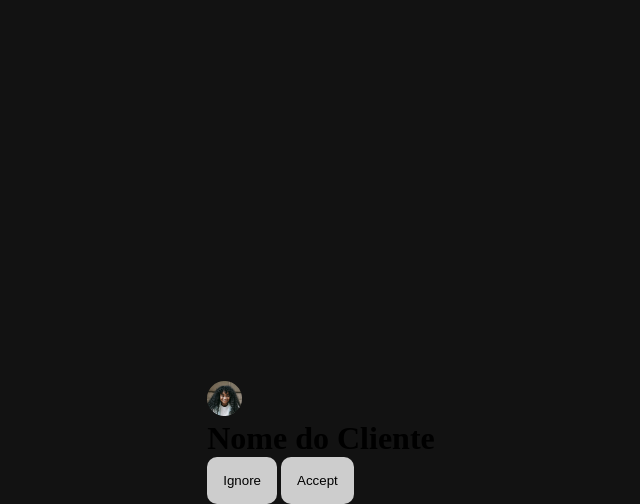
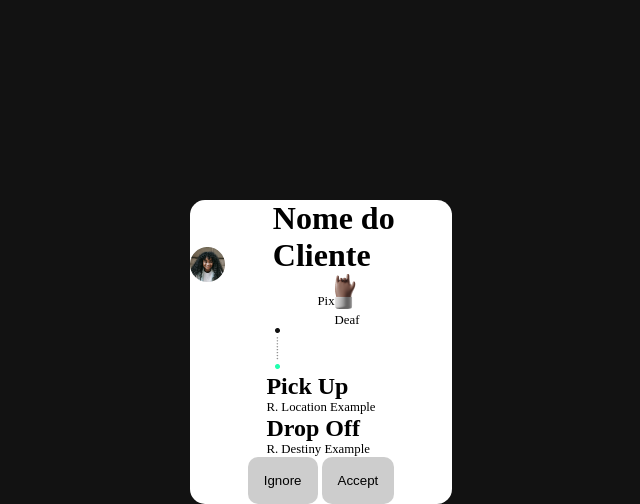
Before and after one commit to RebecaBaruch/Muv_DriverApp, a PHP site: page /templates/init-screen.html in a window 1280 px wide. Shown: the part 296-800 px from the top of the page, without its empty margins (319-959 px from the left). Run offline with PHP 8.4, Linux system fonts and the light colour scheme.

Commit message:
estilo init-screen.html

```diff
--- a/Muv_Driver/www/css/index.css
+++ b/Muv_Driver/www/css/index.css
@@ -864,3 +864,48 @@ footer{
     font-weight: 700;
     color: #AABDFF;
 }
+
+/* formata o request-container de corrida  com perfil do cliente*/
+
+.raceRequest-container{
+    display: flex;
+    flex-direction: column;
+    justify-content: space-between;
+    align-items: center;
+    border-radius: 15px;
+
+    background-color: white;
+}
+
+.profileRace-container{
+    display: flex;
+    flex-direction: row;
+    justify-content: space-between;
+    align-items: center;
+}
+
+.profileRace-container > figure,
+.profileRace-container > figure > image{
+    width: 35px;
+    height: 35px;
+}
+
+.txtClient-box{
+    display: flex;
+    flex-direction: column;
+    justify-content: space-between;
+    align-items: center;
+    width: 50%;
+}
+
+.txtClient-box > .speRace-box{
+    display: flex;
+    flex-direction: row;
+    justify-content: space-between;
+    align-items: center;
+}
+
+.speRace-box{
+    display: flex;
+
+}
--- a/Muv_Driver/www/templates/init-screen.html
+++ b/Muv_Driver/www/templates/init-screen.html
@@ -129,6 +129,20 @@
 
                     <div class="txtClient-box">
                         <h1> Nome do Cliente </h1>
+                        <div class="speRace-box">
+                            <div class="paySpe-box">
+                                <p> Pix </p>
+                            </div>
+
+                            <div class="defSpe-box">
+
+                                <figure>
+                                    <img src="../img/hand-icon.png" alt="hand-icon">
+                                </figure>
+
+                                <p> Deaf </p>
+                            </div>
+                        </div>
                     </div>
 
                     <div class="cashTxt-box">
@@ -138,16 +152,18 @@
 
                 <div class="race-container">
                     <div class="dot-container">
-
+                        <img src="../img/dot-gp.png" alt="dot-image">
                     </div>
 
                     <div class="localRequest-container">
                         <div class="local-box pickUp-box">
-
+                            <h2 class="localType-title">Pick Up</h2>
+                            <p class="local-txt"> R. Location Example</p>
                         </div>
 
                         <div class="local-box dropOff-box">
-
+                            <h2 class="localType-title">Drop Off</h2>
+                            <p class="local-txt">R. Destiny Example</p>
                         </div>
                     </div>
                 </div>
@@ -161,14 +177,5 @@
             </div>
         </div>
 
-
-        <script>
-            const statusBtn = document.querySelector("#status-Btn");
-            const offlineBox = document.querySelector(".offline-box");
-
-            statusBtn.addEventListener("click", function(){
-                offlineBox.style.display = "none";
-            })
-        </script>
 </body>
 </html>
```
Also changed, not shown: Muv_Driver/www/img/dot-gp.png (added), Muv_Driver/www/img/hand-icon.png (added).
